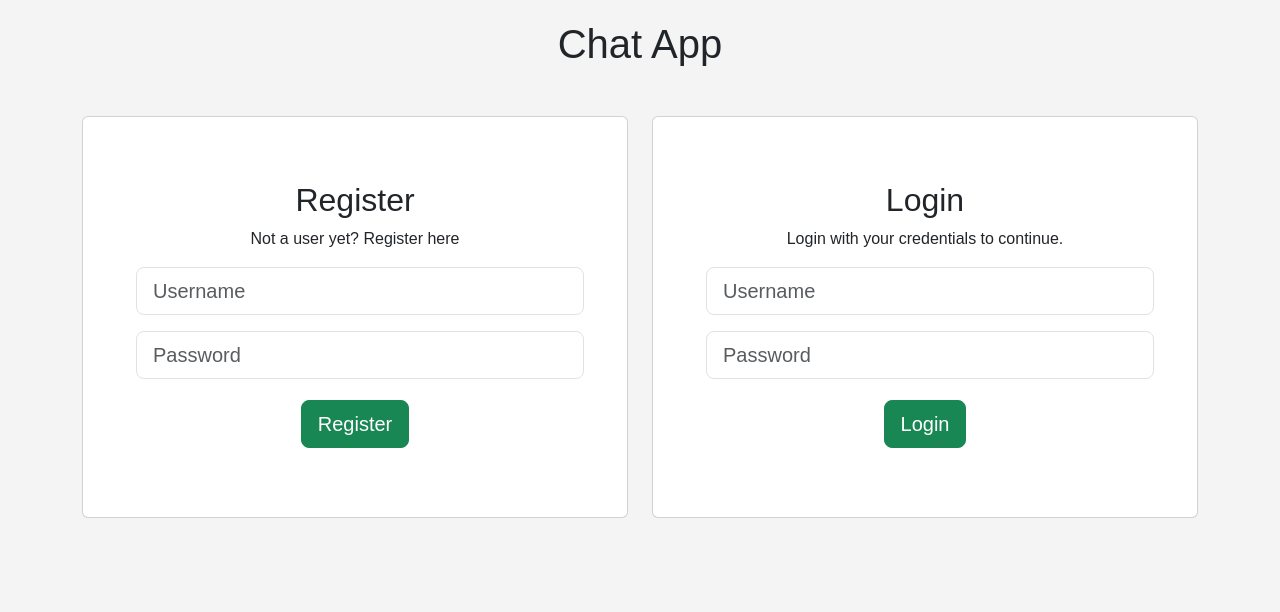
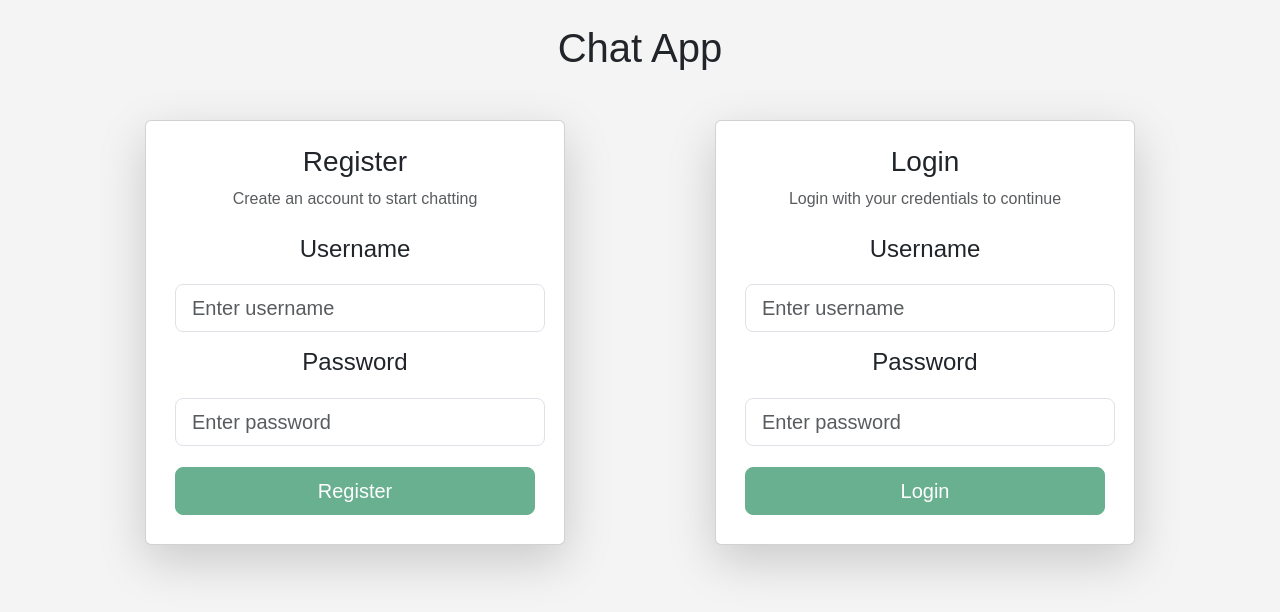
Before and after one commit to Abdul-Kalam0/Chat-Application-Frontend, a React (Create React App) app: page / in a window 1280 px wide. Shown: the top 612 px of the page. Built offline with nearby package versions, Linux system fonts and the light colour scheme; no server answers.

Commit message:
Improved UI

```diff
--- a/src/App.js
+++ b/src/App.js
@@ -10,20 +10,21 @@ const App = () => {
 
   return (
     <div className="app">
-      <h1>Chat App</h1>
+      <h1 className="text-center my-4">Chat App</h1>
+
       {!user ? (
         <div className="container mt-5 text-center">
-          <div className="row">
-            <div className="col-md-6">
+          <div className="row justify-content-center">
+            <div className="col-md-6 mb-4">
               <Register setUser={setUser} />
             </div>
-            <div className="col-md-6">
+            <div className="col-md-6 mb-4">
               <Login setUser={setUser} />
             </div>
           </div>
         </div>
       ) : (
-        <Chat user={user} />
+        <Chat user={user} setUser={setUser} />
       )}
     </div>
   );
--- a/src/components/Login.js
+++ b/src/components/Login.js
@@ -2,48 +2,75 @@ import React, { useState } from "react";
 import axios from "axios";
 
 const BASE_URL = "https://chat-application-backend-7lg7.onrender.com";
-
-// const BASE_URL = "http://localhost:5001";
+//const BASE_URL = "http://localhost:5001";
 
 const Login = ({ setUser }) => {
   const [username, setUsername] = useState("");
   const [password, setPassword] = useState("");
+  const [error, setError] = useState("");
 
   const handleLogin = async () => {
     try {
+      setError("");
       const { data } = await axios.post(`${BASE_URL}/auth/login`, {
         username,
         password,
       });
       setUser(data);
     } catch (error) {
-      console.error(error.response?.data?.message || "Error logging in");
+      setError(error.response?.data?.message || "Error logging in");
     }
   };
 
   return (
-    <div className="card py-5 text-center">
-      <div className="card-body px-5">
-        <h2>Login</h2>
-        <p>Login with your credentials to continue.</p>
+    <div className="d-flex justify-content-center align-items-center h-100">
+      <div className="card shadow-lg w-100" style={{ maxWidth: "420px" }}>
+        <div className="card-body p-4">
+          <h3 className="text-center mb-2">Login</h3>
+          <p className="text-center text-muted mb-4">
+            Login with your credentials to continue
+          </p>
+
+          {error && (
+            <div className="alert alert-danger py-2 text-center">{error}</div>
+          )}
+
+          <div className="mb-3">
+            <label className="form-label">
+              <h4>Username</h4>
+            </label>
             <input
               type="text"
-          placeholder="Username"
+              className="form-control form-control-lg"
+              placeholder="Enter username"
               value={username}
-          className="form-control form-control-lg mt-3"
               onChange={(e) => setUsername(e.target.value)}
             />
+          </div>
+
+          <div className="mb-3">
+            <label className="form-label">
+              <h4>Password</h4>
+            </label>
             <input
               type="password"
-          placeholder="Password"
+              className="form-control form-control-lg"
+              placeholder="Enter password"
               value={password}
-          className="form-control form-control-lg mt-3"
               onChange={(e) => setPassword(e.target.value)}
             />
+          </div>
 
-        <button className="btn btn-success btn-lg mt-3" onClick={handleLogin}>
+          <div className="d-grid">
+            <button
+              className="btn btn-success btn-lg"
+              onClick={handleLogin}
+              disabled={!username || !password}
+            >
               Login
             </button>
+          </div>
+        </div>
       </div>
     </div>
   );
--- a/src/components/MessageList.js
+++ b/src/components/MessageList.js
@@ -2,18 +2,29 @@ import React from "react";
 
 const MessageList = ({ messages, user }) => {
   return (
-    <div className="message-list">
-      {messages.map((msg, index) => (
-        <div
-          key={index}
-          className={`message ${
-            msg.sender === user.username ? "sent" : "received"
-          }`}
-        >
-          <strong>{msg.sender}: </strong>
-          {msg.message}
-        </div>
-      ))}
+    <div>
+      {messages.map((msg, index) => {
+        const isSender = msg.sender === user.username;
+
+        return (
+          <div
+            key={index}
+            className={`d-flex mb-2 ${
+              isSender ? "justify-content-end" : "justify-content-start"
+            }`}
+          >
+            <div
+              className={`p-2 rounded shadow-sm ${
+                isSender ? "bg-primary text-white" : "bg-light"
+              }`}
+              style={{ maxWidth: "70%" }}
+            >
+              <small className="fw-bold d-block">{msg.sender}</small>
+              <span>{msg.message}</span>
+            </div>
+          </div>
+        );
+      })}
     </div>
   );
 };
--- a/src/components/Register.js
+++ b/src/components/Register.js
@@ -2,61 +2,91 @@ import React, { useState } from "react";
 import axios from "axios";
 
 const BASE_URL = "https://chat-application-backend-7lg7.onrender.com";
-
-// const BASE_URL = "http://localhost:5001";
+//const BASE_URL = "http://localhost:5001";
 
 const Register = ({ setUser }) => {
   const [username, setUsername] = useState("");
   const [password, setPassword] = useState("");
-  const [registerationSuccess, setRegistrationSuccess] = useState(null);
+  const [registrationMessage, setRegistrationMessage] = useState("");
+  const [isError, setIsError] = useState(false);
 
   const handleRegister = async () => {
     try {
+      setIsError(false);
       const { data } = await axios.post(`${BASE_URL}/auth/register`, {
         username,
         password,
       });
 
-      setRegistrationSuccess(
+      setRegistrationMessage(
         "You are registered successfully. Proceed to login."
       );
       setUser(data);
     } catch (error) {
-      console.error(error.response?.data?.message || "Error registering user");
-      setRegistrationSuccess(
+      setIsError(true);
+      setRegistrationMessage(
         error.response?.data?.message || "Error registering user"
       );
     } finally {
-      setTimeout(() => setRegistrationSuccess(null), 2000);
+      setTimeout(() => setRegistrationMessage(""), 2000);
     }
   };
 
   return (
-    <div className="card py-5 text-center">
-      <div className="card-body px-5">
-        <h2>Register</h2>
-        <p>Not a user yet? Register here</p>
+    <div className="d-flex justify-content-center align-items-center h-100">
+      <div className="card shadow-lg w-100" style={{ maxWidth: "420px" }}>
+        <div className="card-body p-4">
+          <h3 className="text-center mb-2">Register</h3>
+          <p className="text-center text-muted mb-4">
+            Create an account to start chatting
+          </p>
+
+          {registrationMessage && (
+            <div
+              className={`alert ${
+                isError ? "alert-danger" : "alert-success"
+              } text-center py-2`}
+            >
+              {registrationMessage}
+            </div>
+          )}
+
+          <div className="mb-3">
+            <label className="form-label">
+              <h4>Username</h4>
+            </label>
             <input
               type="text"
-          placeholder="Username"
+              className="form-control form-control-lg"
+              placeholder="Enter username"
               value={username}
-          className="form-control form-control-lg mt-3"
               onChange={(e) => setUsername(e.target.value)}
             />
+          </div>
+
+          <div className="mb-3">
+            <label className="form-label">
+              <h4>Password</h4>
+            </label>
             <input
               type="password"
-          placeholder="Password"
+              className="form-control form-control-lg"
+              placeholder="Enter password"
               value={password}
-          className="form-control form-control-lg mt-3"
               onChange={(e) => setPassword(e.target.value)}
             />
+          </div>
+
+          <div className="d-grid">
             <button
-          className="btn btn-success btn-lg mt-3"
+              className="btn btn-success btn-lg"
               onClick={handleRegister}
+              disabled={!username || !password}
             >
               Register
             </button>
-        {registerationSuccess && <p>{registerationSuccess}</p>}
+          </div>
+        </div>
       </div>
     </div>
   );
```
Also changed, not shown: src/components/Chat.js (+75 -23 lines). Lines whose indentation alone changed are shown as unchanged.
